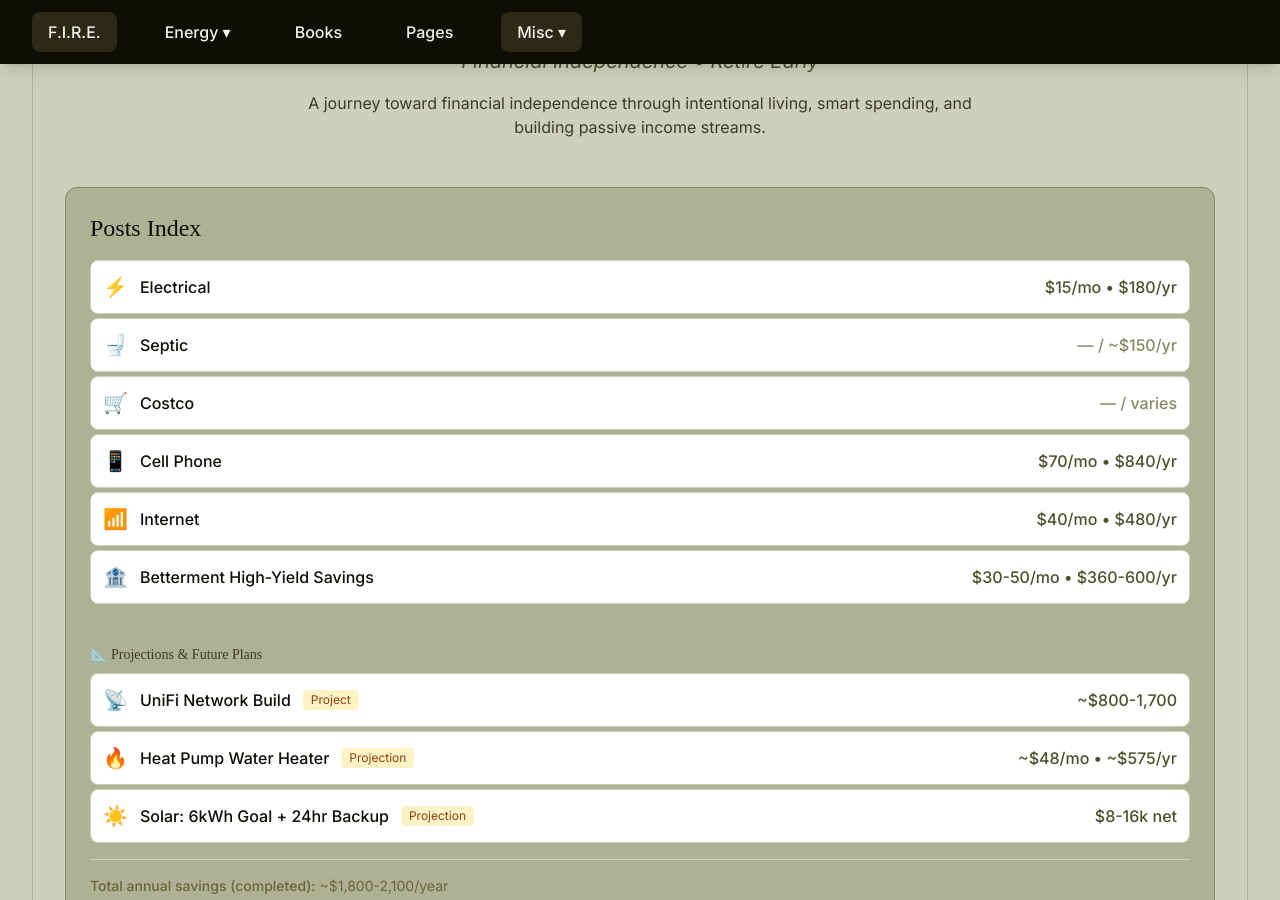
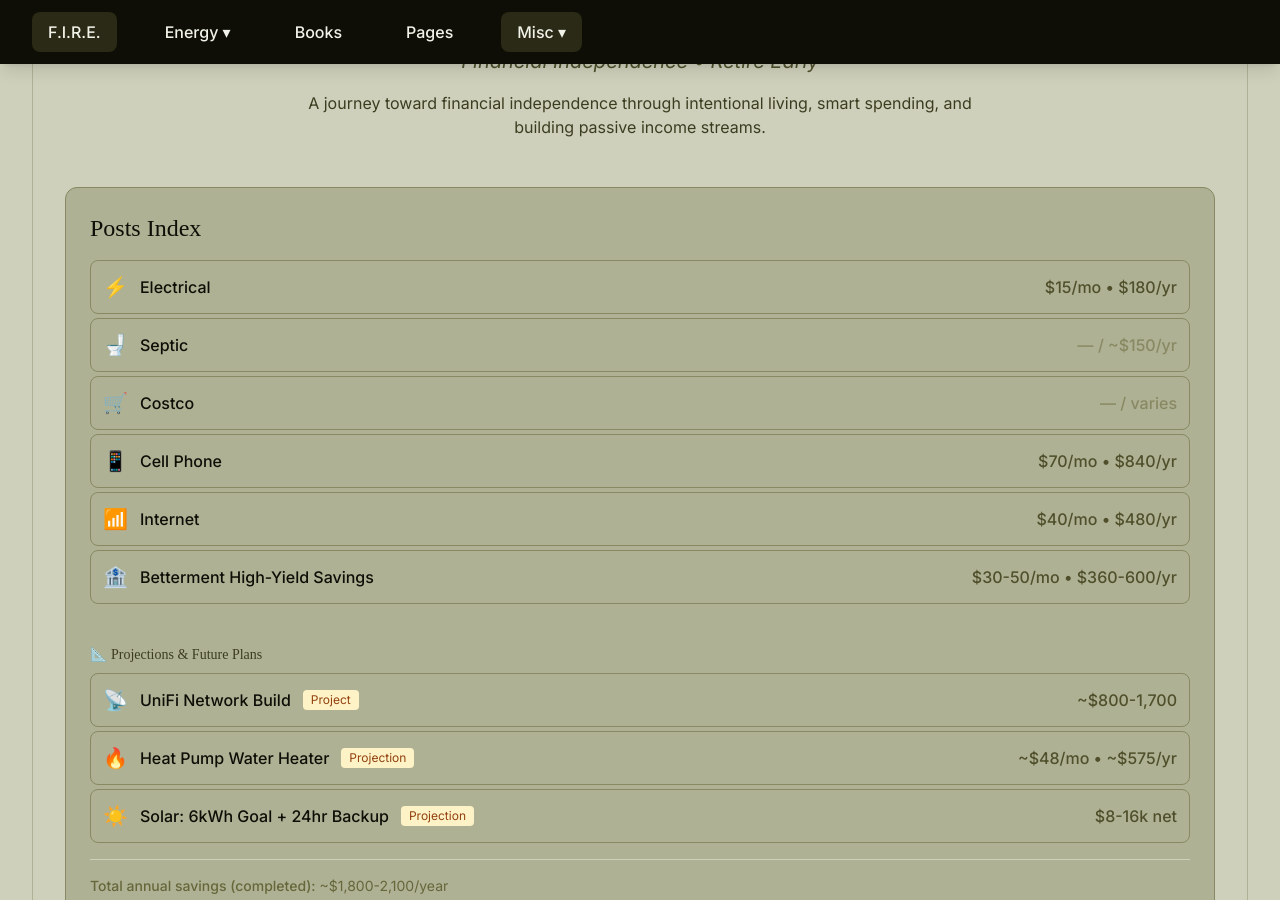
Before and after one commit to techmore/techmore.github.io, a Jekyll site: the page built from index.html, in a window 1280 px wide and 900 px high, scrolled down 941 px. Built offline with Jekyll 4.4.1, drawn with Linux system fonts in a browser that asks for light colours; nearby versions of some CDN libraries; some web fonts are replaced.

Commit message:
Darken posts index rows

```diff
--- a/index.html
+++ b/index.html
@@ -152,42 +152,42 @@ title: F.I.R.E. - Techmore
         <div class="bg-olive-300 rounded-xl p-6 mb-12 border border-olive-400">
             <h2 class="text-2xl text-olive-950 mb-4">Posts Index</h2>
             <div class="space-y-1">
-                <a href="#electrical" class="flex items-center justify-between p-3 bg-white rounded-lg hover:bg-olive-50 transition-colors border border-olive-200">
+                <a href="#electrical" class="flex items-center justify-between p-3 bg-olive-300 rounded-lg border border-olive-400">
                     <div class="flex items-center gap-3">
                         <span class="text-xl">⚡</span>
                         <span class="font-medium text-olive-950">Electrical</span>
                     </div>
                     <span class="font-medium text-olive-600">$15/mo • $180/yr</span>
                 </a>
-                <a href="#septic" class="flex items-center justify-between p-3 bg-white rounded-lg hover:bg-olive-50 transition-colors border border-olive-200">
+                <a href="#septic" class="flex items-center justify-between p-3 bg-olive-300 rounded-lg border border-olive-400">
                     <div class="flex items-center gap-3">
                         <span class="text-xl">🚽</span>
                         <span class="font-medium text-olive-950">Septic</span>
                     </div>
                     <span class="font-medium text-olive-400">— / ~$150/yr</span>
                 </a>
-                <a href="#costco" class="flex items-center justify-between p-3 bg-white rounded-lg hover:bg-olive-50 transition-colors border border-olive-200">
+                <a href="#costco" class="flex items-center justify-between p-3 bg-olive-300 rounded-lg border border-olive-400">
                     <div class="flex items-center gap-3">
                         <span class="text-xl">🛒</span>
                         <span class="font-medium text-olive-950">Costco</span>
                     </div>
                     <span class="font-medium text-olive-400">— / varies</span>
                 </a>
-                <a href="#cellphone" class="flex items-center justify-between p-3 bg-white rounded-lg hover:bg-olive-50 transition-colors border border-olive-200">
+                <a href="#cellphone" class="flex items-center justify-between p-3 bg-olive-300 rounded-lg border border-olive-400">
                     <div class="flex items-center gap-3">
                         <span class="text-xl">📱</span>
                         <span class="font-medium text-olive-950">Cell Phone</span>
                     </div>
                     <span class="font-medium text-olive-600">$70/mo • $840/yr</span>
                 </a>
-                <a href="#internet" class="flex items-center justify-between p-3 bg-white rounded-lg hover:bg-olive-50 transition-colors border border-olive-200">
+                <a href="#internet" class="flex items-center justify-between p-3 bg-olive-300 rounded-lg border border-olive-400">
                     <div class="flex items-center gap-3">
                         <span class="text-xl">📶</span>
                         <span class="font-medium text-olive-950">Internet</span>
                     </div>
                     <span class="font-medium text-olive-600">$40/mo • $480/yr</span>
                 </a>
-                <a href="#betterment" class="flex items-center justify-between p-3 bg-white rounded-lg hover:bg-olive-50 transition-colors border border-olive-200">
+                <a href="#betterment" class="flex items-center justify-between p-3 bg-olive-300 rounded-lg border border-olive-400">
                     <div class="flex items-center gap-3">
                         <span class="text-xl">🏦</span>
                         <span class="font-medium text-olive-950">Betterment High-Yield Savings</span>
@@ -200,7 +200,7 @@ title: F.I.R.E. - Techmore
                 <h3 class="text-sm font-medium text-olive-700 mb-2">📐 Projections & Future Plans</h3>
             </div>
             <div class="space-y-1">
-                <a href="#unifi" class="flex items-center justify-between p-3 bg-white rounded-lg hover:bg-olive-50 transition-colors border border-olive-200">
+                <a href="#unifi" class="flex items-center justify-between p-3 bg-olive-300 rounded-lg border border-olive-400">
                     <div class="flex items-center gap-3">
                         <span class="text-xl">📡</span>
                         <span class="font-medium text-olive-950">UniFi Network Build</span>
@@ -208,7 +208,7 @@ title: F.I.R.E. - Techmore
                     </div>
                     <span class="font-medium text-olive-600">~$800-1,700</span>
                 </a>
-                <a href="#heatpump" class="flex items-center justify-between p-3 bg-white rounded-lg hover:bg-olive-50 transition-colors border border-olive-200">
+                <a href="#heatpump" class="flex items-center justify-between p-3 bg-olive-300 rounded-lg border border-olive-400">
                     <div class="flex items-center gap-3">
                         <span class="text-xl">🔥</span>
                         <span class="font-medium text-olive-950">Heat Pump Water Heater</span>
@@ -216,7 +216,7 @@ title: F.I.R.E. - Techmore
                     </div>
                     <span class="font-medium text-olive-600">~$48/mo • ~$575/yr</span>
                 </a>
-                <a href="#solar" class="flex items-center justify-between p-3 bg-white rounded-lg hover:bg-olive-50 transition-colors border border-olive-200">
+                <a href="#solar" class="flex items-center justify-between p-3 bg-olive-300 rounded-lg border border-olive-400">
                     <div class="flex items-center gap-3">
                         <span class="text-xl">☀️</span>
                         <span class="font-medium text-olive-950">Solar: 6kWh Goal + 24hr Backup</span>
```
